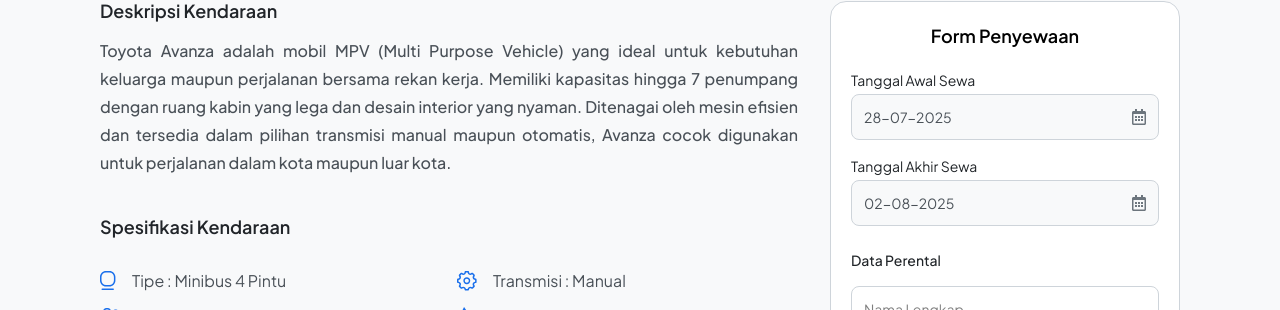
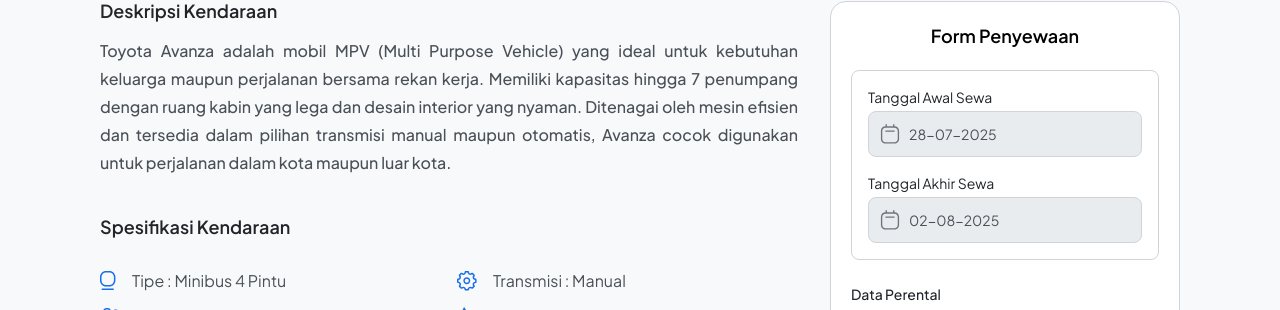
Before and after one commit to rafiyamanaka/KP-arbitrans, a Next.js app: page /detail in a window 1280 px wide. Shown: the part 622-932 px from the top of the page. Built offline with nearby package versions, Linux system fonts and the light colour scheme.

Commit message:
update booking form

```diff
--- a/src/app/_components/bookingform.tsx
+++ b/src/app/_components/bookingform.tsx
@@ -9,6 +9,8 @@ export default function BookingForm() {
 
       <form className="space-y-4">
         {/* Tanggal Awal Sewa */}
+        <div className="border border-[#CED4DA] rounded-lg p-4 space-y-4">
+          {/* Tanggal Awal Sewa */}
           <div>
             <label
               className="block text-sm text-[#212529] mb-1"
@@ -17,14 +19,17 @@ export default function BookingForm() {
               Tanggal Awal Sewa
             </label>
             <div className="relative">
+              <img
+                src="/date.svg"
+                alt="calendar"
+                className="absolute left-3 top-1/2 -translate-y-1/2 w-5 h-5 text-[#6C757D]"
+              />
               <input
                 id="start-date"
                 type="text"
                 value="28-07-2025"
-              disabled
-              className="w-full border border-[#CED4DA] bg-[#F8F9FA] rounded-lg px-3 py-3 pr-10 text-[#495057] text-sm"
+                className="w-full border border-[#CED4DA] bg-[#E9ECEF] rounded-lg pl-10 pr-3 py-3 text-[#495057] text-sm"
               />
-            <FaRegCalendarAlt className="absolute right-3 top-1/2 -translate-y-1/2 text-[#6C757D]" />
             </div>
           </div>
 
@@ -37,14 +42,18 @@ export default function BookingForm() {
               Tanggal Akhir Sewa
             </label>
             <div className="relative">
+              <img
+                src="/date.svg"
+                alt="calendar"
+                className="absolute left-3 top-1/2 -translate-y-1/2 w-5 h-5 text-[#6C757D]"
+              />
               <input
                 id="end-date"
                 type="text"
                 value="02-08-2025"
-              disabled
-              className="w-full border border-[#CED4DA] bg-[#F8F9FA] rounded-lg px-3 py-3 pr-10 text-[#495057] text-sm"
+                className="w-full border border-[#CED4DA] bg-[#E9ECEF] rounded-lg pl-10 pr-3 py-3 text-[#495057] text-sm"
               />
-            <FaRegCalendarAlt className="absolute right-3 top-1/2 -translate-y-1/2 text-[#6C757D]" />
+            </div>
           </div>
         </div>
 
```
Also changed, not shown: public/date.svg (added). Lines whose indentation alone changed are shown as unchanged.
